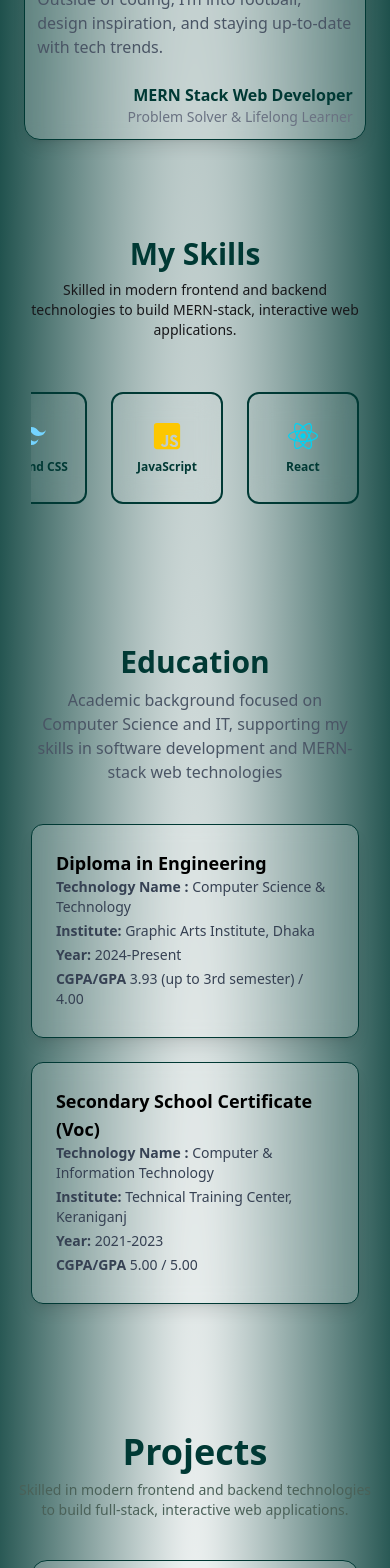
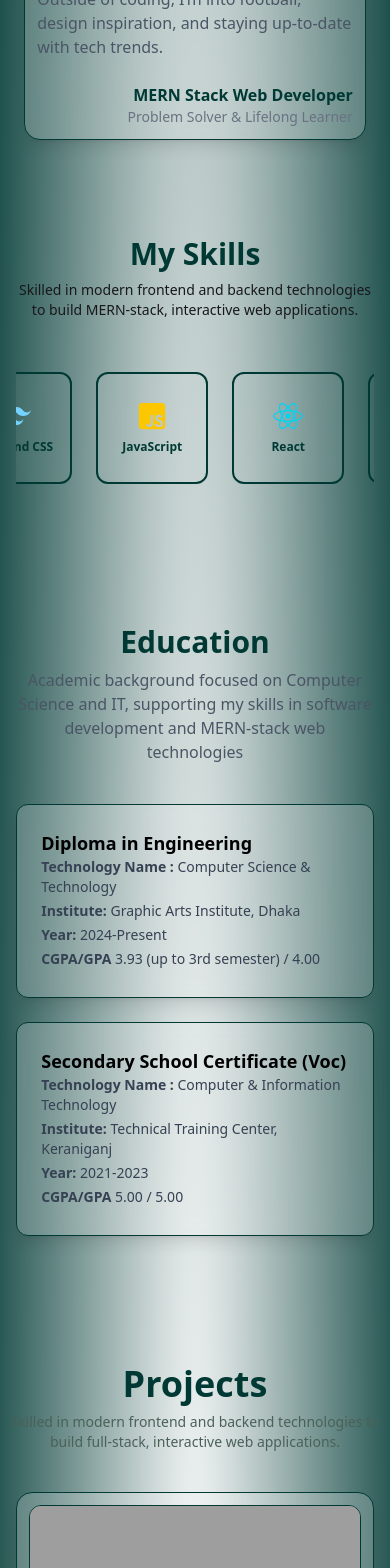
Before and after one commit to TarekNexus/Portfolio-Tarek, a React (Vite) app: page / in a window 390 px wide. Shown: the part 2104-3672 px from the top of the page. Built offline with nearby package versions, Linux system fonts and the light colour scheme; grey boxes are pictures that could not be loaded.

Commit message:
some update in section

```diff
--- a/src/components/Education.jsx
+++ b/src/components/Education.jsx
@@ -51,7 +51,7 @@ const EducationSection = () => {
   return (
     <section
       id="education"
-      className="relative scroll-mt-12 py-16 px-4 text-black"
+      className="relative scroll-mt-12 py-16 md:px-4 text-black"
     >
       <div className="max-w-[1600px] w-11/12 mx-auto">
         {/* Title */}
--- a/src/components/Hero.jsx
+++ b/src/components/Hero.jsx
@@ -7,7 +7,7 @@ import TechBackground from "./TechBackground";
 
 const Hero = () => {
   return (
-    <section id="hero" className="scroll-mt-48 py-4 md:py-0 ">
+    <section id="hero" className="scroll-mt-48 py-4  ">
       {/* back */}
       <div className="relative">
 
--- a/src/components/Projects.jsx
+++ b/src/components/Projects.jsx
@@ -7,7 +7,7 @@ const projectDataPromise = fetch("/ProjectData.json").then((res) => res.json());
 const Projects = () => {
   const projectData = use(projectDataPromise);
   return (
-    <section id="projects" className="py-16  px-4 scroll-mt-12 ">
+    <section id="projects" className="py-16  md:px-4 scroll-mt-12 ">
       {/* Heading above the card */}
       <h2 className="text-4xl font-bold text-center text-[#003934] mb-2">
         Projects
--- a/src/components/Skill.jsx
+++ b/src/components/Skill.jsx
@@ -55,7 +55,7 @@ const Skill = () => {
   return (
     <section
       id="skill"
-      className="w-full mx-auto py-16 px-4 text-center relative overflow-hidden"
+      className="w-full mx-auto py-16 md:px-4 text-center relative overflow-hidden"
     >
       <div className="max-w-[1600px] w-11/12 mx-auto">
         <motion.h2
```
